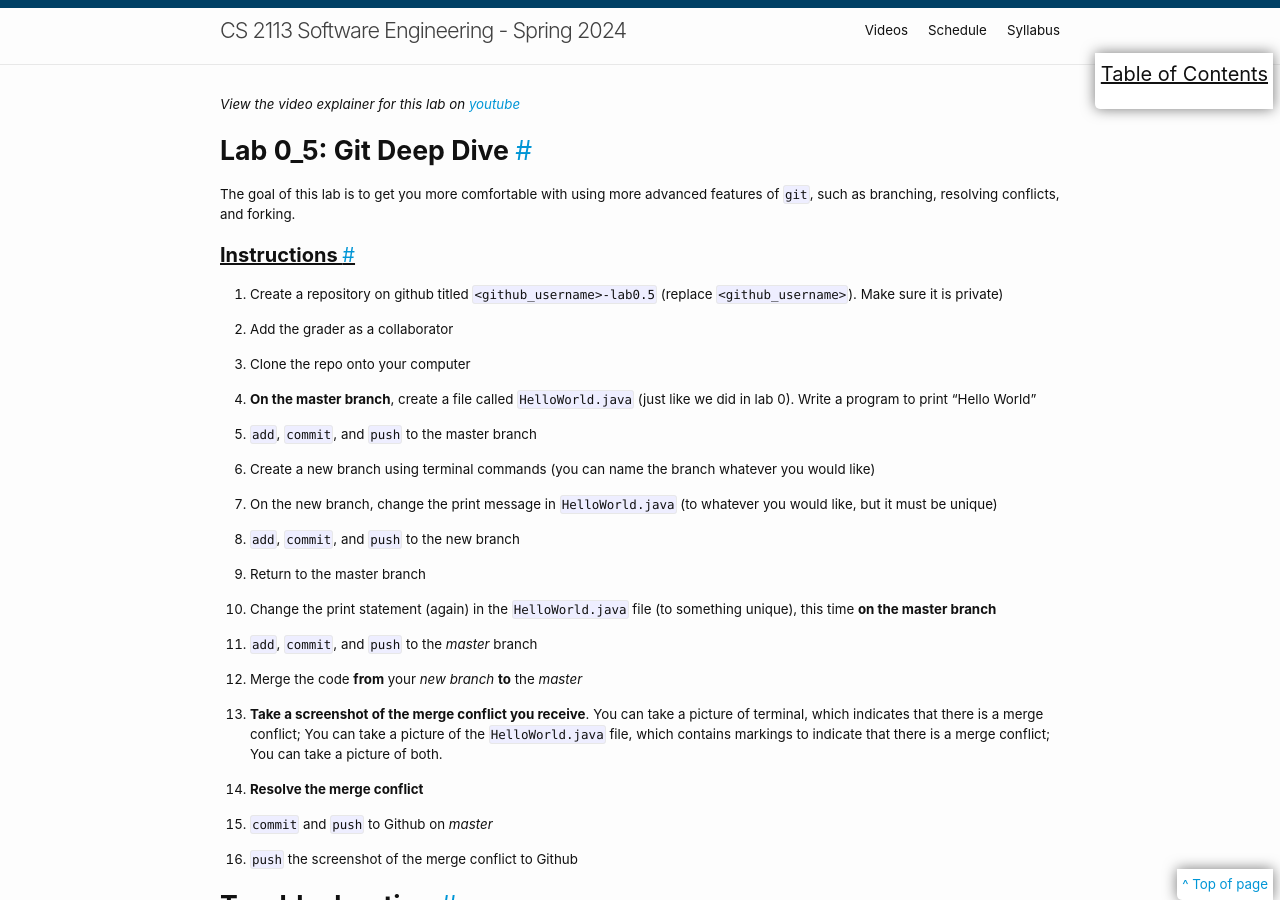
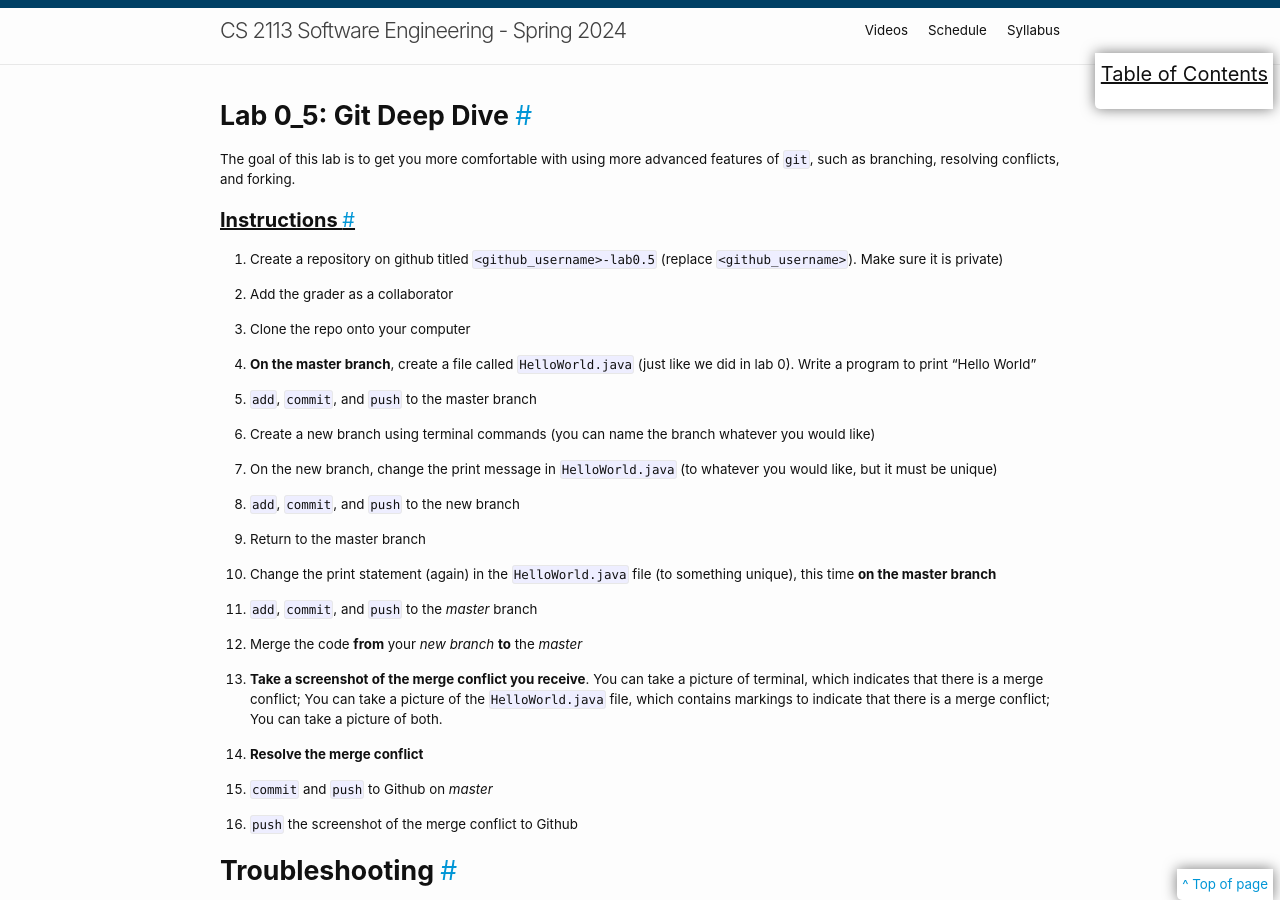
Before and after one commit to cs2113-f24/cs2113-f24.github.io, a Jekyll site: the page built from labs/001-gitmerge.md, in a window 1280 px wide and 900 px high. Built offline with Jekyll 4.4.1, drawn with Linux system fonts in a browser that asks for light colours.

Commit message:
spring update

```diff
--- a/labs/001-gitmerge.md
+++ b/labs/001-gitmerge.md
@@ -2,8 +2,6 @@
 layout: toc
 permalink: lab/001
 ---
-
-*View the video explainer for this lab on [youtube](https://youtu.be/JGwK5nwuAps)*
 
 
 # Lab 0_5: Git Deep Dive
```
